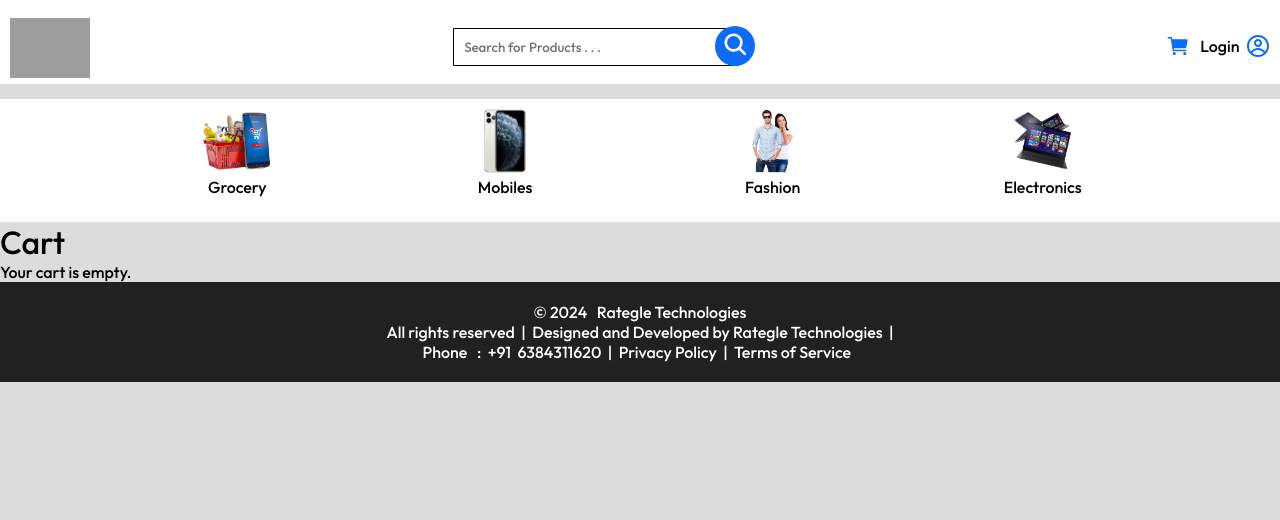
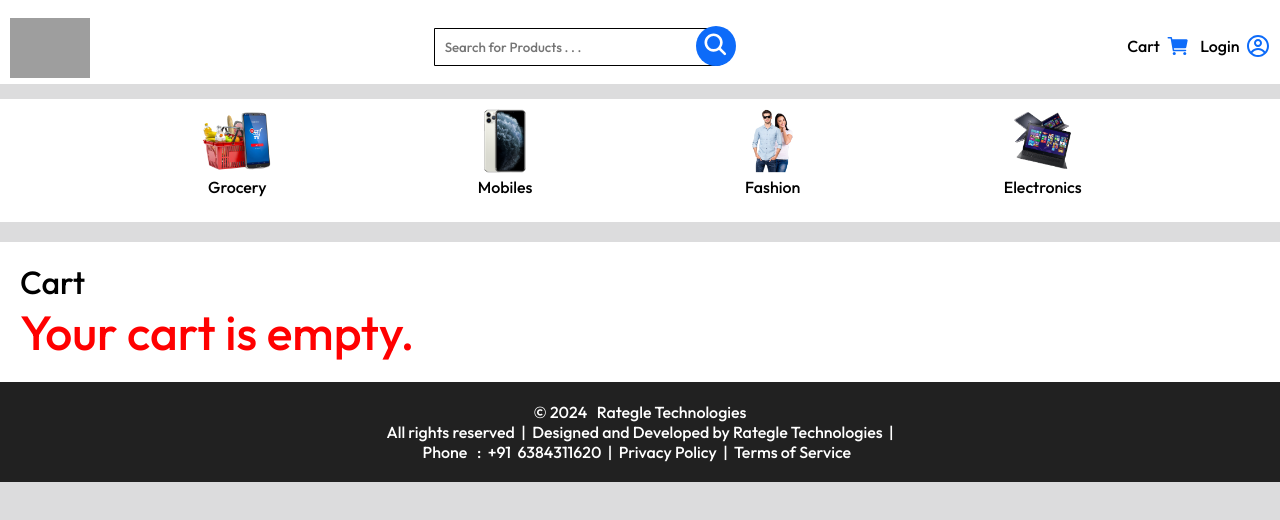
Before and after one commit to dagger983/Rategle-Ecommerce, a React (Vite) app: page /cart in a window 1280 px wide. Shown: the top 520 px of the page. Built offline with nearby package versions, Linux system fonts and the light colour scheme; grey boxes are pictures that could not be loaded.

Commit message:
first commit

```diff
--- a/src/components/cartPage/CartPage.css
+++ b/src/components/cartPage/CartPage.css
@@ -1,8 +1,48 @@
+.cartPage{
+    height:100%;
+    padding:20px;
+    background-color:white;
+    margin-top:20px;
+}
+
 .cart-product-container{
     height:100%;
     display: flex;
     flex-direction: row;
     justify-content: space-evenly;
     background-color:white;
-    color:black;
+    align-items: center;
+    padding:30px;
+    border:1px solid rgb(210, 209, 209);
 }
+.err-cart{
+
+    color:red;
+    font-size: xxx-large;
+}
+.cart-product-container p{
+    color:black
+}
+.cart-product-container img{
+    height:150px;
+}
+.cart-product-container button{
+    height:35px;
+    border:0;
+    width:120px;
+    margin:5px;
+    background-color: red;
+    color:white;
+    cursor: pointer;
+}
+@media screen and (max-width:768px) {
+    .cart-product-container{
+        height:100%;
+        display: flex;
+        flex-direction: column;
+    }
+    .cart-product-container p {
+        margin-top:10px;
+        margin-bottom:10px;
+    }
+}
--- a/src/components/cartPage/CartPage.jsx
+++ b/src/components/cartPage/CartPage.jsx
@@ -21,18 +21,20 @@ function CartPage({ removeFromCart }) {
   };
 
   return (
-    <div>
+    <div className='cartPage'>
       <h1>Cart</h1>
       {cartItems.length === 0 ? (
-        <p>Your cart is empty.</p>
+        <p className='err-cart'>Your cart is empty.</p>
       ) : (
         <ul>
           {cartItems.map((item, index) => (
             <li className='cart-product-container' key={index}>
               <Link to={`/product/${item.id}`} key={item.id}>
-                <img src={item.imageUrl} alt={item.name} style={{ width: '100px', height: '100px', marginRight: '10px' }} />
-                <p>{item.name} - {item.price} </p>
+                <img src={item.imageUrl} alt={item.name} />
+
               </Link>
+              <p>{item.name}</p>
+              <p>{item.price}</p>
               <button onClick={() => handleRemoveFromCart(item)}>Remove</button>
             </li>
           ))}
--- a/src/components/footer/footer.css
+++ b/src/components/footer/footer.css
@@ -1,7 +1,19 @@
-footer{
-    background-color:rgb(33, 33, 33);
-    color:white;
+footer {
+    background-color: rgb(33, 33, 33);
+    color: white;
     font-weight: 100;
-    padding:20px;
+    padding: 20px;
     text-align: center;
 }
+
+.phone-num:active {
+    color: rgb(255, 255, 255);
+}
+
+.phone-num:hover {
+    color: rgb(255, 255, 255);
+}
+
+.phone-num{
+    color: rgb(255, 255, 255);
+}
--- a/src/components/footer/footer.jsx
+++ b/src/components/footer/footer.jsx
@@ -5,7 +5,7 @@ function Footer() {
 
   return (
     <footer>
-      <p>© {currentYear} &#160; Rategle Technologies <br /> All rights reserved&#160; |&#160; Designed and Developed by Rategle Technologies&#160; | <br /> <a href="tel:+916384311620">Phone &#160; :&#160; +91&#160; 6384311620 </a> &#160;|&#160; Privacy Policy&#160; |&#160; Terms of Service &#160;</p>
+      <p>© {currentYear} &#160; Rategle Technologies <br /> All rights reserved&#160; |&#160; Designed and Developed by Rategle Technologies&#160; | <br /> <a href="tel:+916384311620" className='phone-num'>Phone &#160; :&#160; +91&#160; 6384311620 </a> &#160;|&#160; Privacy Policy&#160; |&#160; Terms of Service &#160;</p>
     </footer>
   );
 }
--- a/src/components/navbar/navbar.css
+++ b/src/components/navbar/navbar.css
@@ -3,6 +3,7 @@
     justify-content: space-between;
     align-items: center;
     padding: 10px;
+
   }
 
   .navbar-main {
@@ -30,6 +31,12 @@
   .login {
     margin-left: 10px;
     cursor: pointer;
+    color: black;
+  }
+
+  .cart,
+  .login:hover {
+    color: black;
   }
 
   .cart-icon,
--- a/src/components/navbar/navbar.jsx
+++ b/src/components/navbar/navbar.jsx
@@ -14,8 +14,8 @@ function Navbar({ onSearch }) {
         </Link>
         <SearchBar onSearch={onSearch} />
         <div className="navbar-icons">
-          {/* Link to CartPage when cart icon is clicked */}
-          <Link to="/cart" className='cart'><IoCart className='cart-icon' /></Link>
+
+          <Link to="/cart" className='cart'>Cart &nbsp;<IoCart className='cart-icon' /></Link>
           <p className='login'>Login &nbsp;<CgProfile className='login-icon' /></p>
         </div>
       </div>
--- a/src/index.css
+++ b/src/index.css
@@ -12,13 +12,3 @@
 body{
   background-color: rgb(220, 220, 221);
 }
-
-a:active{
-  color:rgb(255, 255, 255);
-}
-a:hover{
-  color:rgb(255, 255, 255);
-}
-a{
-  color:rgb(255, 255, 255);
-}
```
